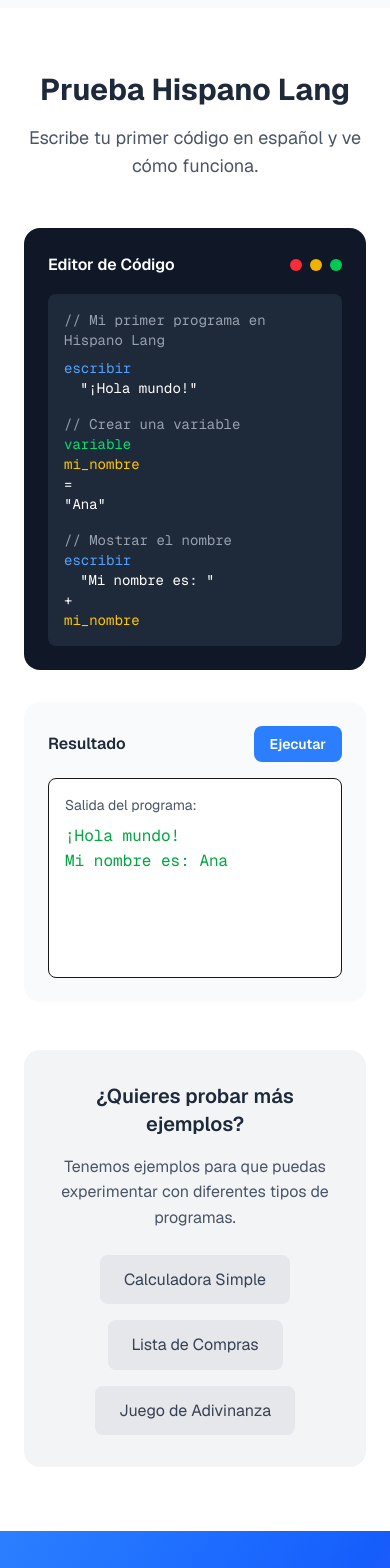
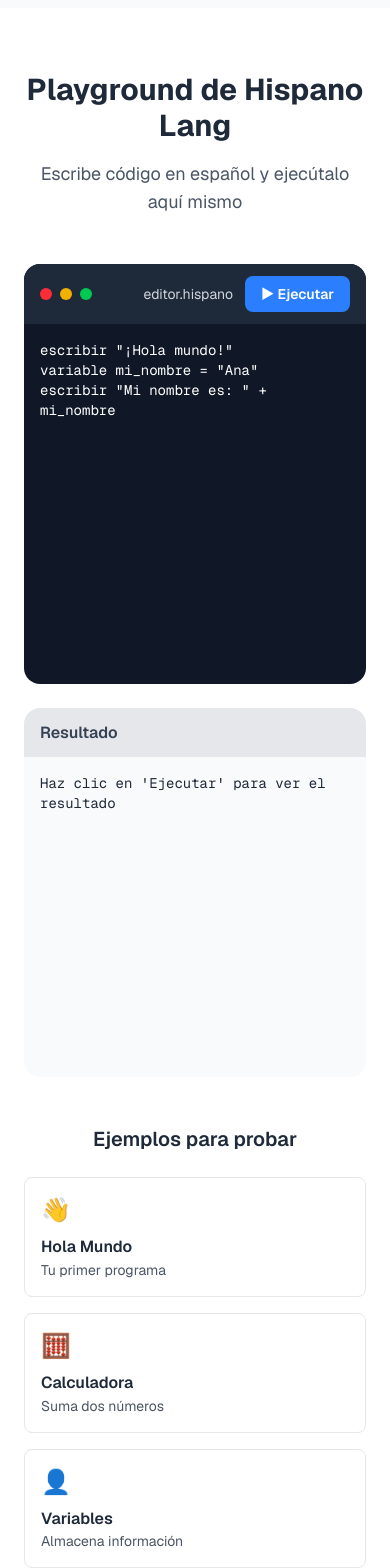
Before and after one commit to nicvazquezdev/hispano-lang-website, a Next.js app: page / in a window 390 px wide. Shown: the part 2420-3988 px from the top of the page. Built offline with nearby package versions, Linux system fonts and the light colour scheme.

Commit message:
Enhance Playground component with code execution simulation and improved UI. Update layout for better responsiveness and user experience. Add example buttons for quick code snippets to facilitate user interaction.

```diff
--- a/components/sections/Playground.tsx
+++ b/components/sections/Playground.tsx
@@ -1,88 +1,122 @@
+"use client";
+
+import { useState } from "react";
+
 export default function Playground() {
+  const [code, setCode] = useState(`escribir "¡Hola mundo!"
+variable mi_nombre = "Ana"
+escribir "Mi nombre es: " + mi_nombre`);
+
+  const [output, setOutput] = useState("");
+
+  const runCode = () => {
+    // Simulación de ejecución (no funcional aún)
+    setOutput("¡Hola mundo!\nMi nombre es: Ana");
+  };
+
   return (
     <section className="py-16 bg-white">
-      <div className="max-w-6xl mx-auto px-6">
+      <div className="max-w-7xl mx-auto px-6">
         <div className="text-center mb-12">
           <h2 className="text-3xl lg:text-4xl font-bold text-gray-800 mb-4">
-            Prueba Hispano Lang
+            Playground de Hispano Lang
           </h2>
           <p className="text-lg text-gray-600">
-            Escribe tu primer código en español y ve cómo funciona.
+            Escribe código en español y ejecútalo aquí mismo
           </p>
         </div>
 
-        <div className="grid grid-cols-1 lg:grid-cols-2 gap-8">
-          {/* Editor de código */}
-          <div className="bg-gray-900 rounded-2xl p-6">
-            <div className="flex items-center justify-between mb-4">
-              <h3 className="text-white font-semibold">Editor de Código</h3>
-              <div className="flex space-x-2">
+        <div className="grid grid-cols-1 lg:grid-cols-2 gap-6">
+          {/* Editor */}
+          <div className="bg-gray-900 rounded-2xl overflow-hidden">
+            <div className="bg-gray-800 px-4 py-3 flex items-center justify-between">
+              <div className="flex items-center space-x-2">
                 <div className="w-3 h-3 bg-red-500 rounded-full"></div>
                 <div className="w-3 h-3 bg-yellow-500 rounded-full"></div>
                 <div className="w-3 h-3 bg-green-500 rounded-full"></div>
               </div>
+              <div className="flex items-center space-x-3">
+                <span className="text-gray-300 text-sm">editor.hispano</span>
+                <button
+                  onClick={runCode}
+                  className="bg-blue-500 text-white px-4 py-2 rounded-lg text-sm font-semibold hover:bg-blue-600 transition-colors"
+                >
+                  ▶ Ejecutar
+                </button>
+              </div>
             </div>
 
-            <div className="bg-gray-800 rounded-lg p-4 font-mono text-sm">
-              <div className="text-gray-400 mb-2">
-                // Mi primer programa en Hispano Lang
-              </div>
-              <div className="text-blue-400">escribir</div>
-              <div className="text-white ml-4">"¡Hola mundo!"</div>
-              <div className="text-gray-400 mt-4">// Crear una variable</div>
-              <div className="text-green-400">variable</div>
-              <div className="text-yellow-400">mi_nombre</div>
-              <div className="text-white">=</div>
-              <div className="text-white">"Ana"</div>
-              <div className="text-gray-400 mt-4">// Mostrar el nombre</div>
-              <div className="text-blue-400">escribir</div>
-              <div className="text-white ml-4">"Mi nombre es: "</div>
-              <div className="text-white">+</div>
-              <div className="text-yellow-400">mi_nombre</div>
+            <div className="p-4">
+              <textarea
+                value={code}
+                onChange={(e) => setCode(e.target.value)}
+                className="w-full h-80 bg-transparent text-white font-mono text-sm resize-none outline-none"
+                placeholder="Escribe tu código aquí..."
+                spellCheck={false}
+              />
             </div>
           </div>
 
-          {/* Resultado */}
-          <div className="bg-gray-50 rounded-2xl p-6">
-            <div className="flex items-center justify-between mb-4">
-              <h3 className="text-gray-800 font-semibold">Resultado</h3>
-              <button className="bg-blue-500 text-white px-4 py-2 rounded-lg text-sm font-semibold hover:bg-blue-600 transition-colors">
-                Ejecutar
-              </button>
+          {/* Output */}
+          <div className="bg-gray-50 rounded-2xl overflow-hidden">
+            <div className="bg-gray-200 px-4 py-3">
+              <span className="text-gray-700 font-semibold">Resultado</span>
             </div>
 
-            <div className="bg-white border rounded-lg p-4 min-h-[200px]">
-              <div className="text-gray-600 text-sm mb-2">
-                Salida del programa:
-              </div>
-              <div className="font-mono text-gray-800">
-                <div className="text-green-600">¡Hola mundo!</div>
-                <div className="text-green-600">Mi nombre es: Ana</div>
-              </div>
+            <div className="p-4 h-80">
+              <pre className="text-gray-800 font-mono text-sm whitespace-pre-wrap">
+                {output || "Haz clic en 'Ejecutar' para ver el resultado"}
+              </pre>
             </div>
           </div>
         </div>
 
-        <div className="mt-12 text-center">
-          <div className="bg-gray-100 rounded-2xl p-8 max-w-4xl mx-auto">
-            <h3 className="text-xl font-semibold text-gray-800 mb-4">
-              ¿Quieres probar más ejemplos?
-            </h3>
-            <p className="text-gray-600 mb-6">
-              Tenemos ejemplos para que puedas experimentar con diferentes tipos
-              de programas.
-            </p>
-            <div className="flex flex-wrap justify-center gap-4">
-              <button className="bg-gray-200 text-gray-700 px-6 py-3 rounded-lg hover:bg-gray-300 transition-colors">
-                Calculadora Simple
-              </button>
-              <button className="bg-gray-200 text-gray-700 px-6 py-3 rounded-lg hover:bg-gray-300 transition-colors">
-                Lista de Compras
-              </button>
-              <button className="bg-gray-200 text-gray-700 px-6 py-3 rounded-lg hover:bg-gray-300 transition-colors">
-                Juego de Adivinanza
-              </button>
-            </div>
+        {/* Ejemplos */}
+        <div className="mt-12">
+          <h3 className="text-xl font-semibold text-gray-800 mb-6 text-center">
+            Ejemplos para probar
+          </h3>
+
+          <div className="grid grid-cols-1 md:grid-cols-3 gap-4">
+            <button
+              onClick={() =>
+                setCode(`escribir "¡Hola mundo!"
+escribir "Bienvenido a Hispano Lang"`)
+              }
+              className="bg-white border border-gray-200 rounded-lg p-4 text-left hover:bg-gray-50 transition-colors"
+            >
+              <div className="text-2xl mb-2">👋</div>
+              <div className="font-semibold text-gray-800">Hola Mundo</div>
+              <div className="text-gray-600 text-sm">Tu primer programa</div>
+            </button>
+
+            <button
+              onClick={() =>
+                setCode(`variable numero1 = 10
+variable numero2 = 5
+variable resultado = numero1 + numero2
+escribir "El resultado es: " + resultado`)
+              }
+              className="bg-white border border-gray-200 rounded-lg p-4 text-left hover:bg-gray-50 transition-colors"
+            >
+              <div className="text-2xl mb-2">🧮</div>
+              <div className="font-semibold text-gray-800">Calculadora</div>
+              <div className="text-gray-600 text-sm">Suma dos números</div>
+            </button>
+
+            <button
+              onClick={() =>
+                setCode(`variable nombre = "María"
+variable edad = 25
+escribir "Hola, me llamo " + nombre
+escribir "Tengo " + edad + " años"`)
+              }
+              className="bg-white border border-gray-200 rounded-lg p-4 text-left hover:bg-gray-50 transition-colors"
+            >
+              <div className="text-2xl mb-2">👤</div>
+              <div className="font-semibold text-gray-800">Variables</div>
+              <div className="text-gray-600 text-sm">Almacena información</div>
+            </button>
           </div>
         </div>
       </div>
```
